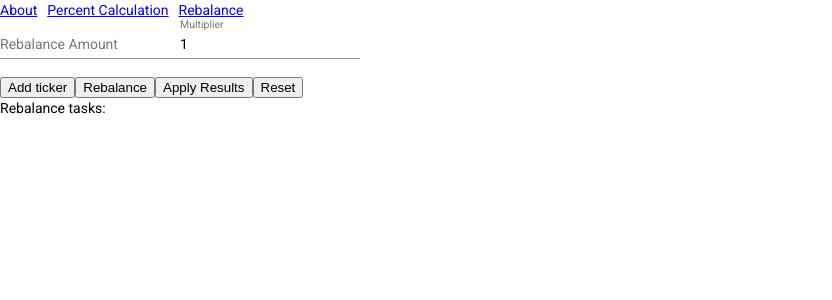
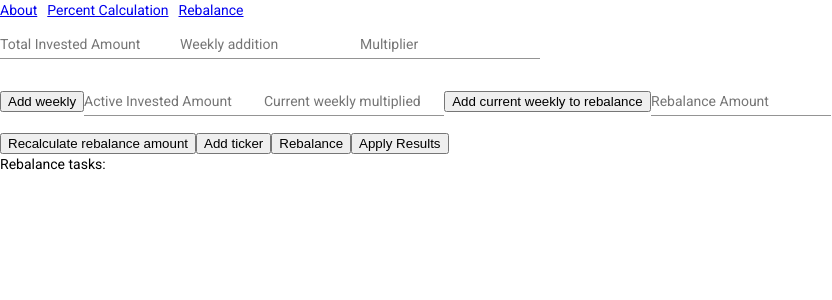
Before and after one commit to DefeNder93/defender-invest, an Angular app: page /rebalance in a window 1280 px wide. Shown: the top 300 px of the page, without its empty margins (0-832 px from the left). Built offline with nearby package versions, Linux system fonts and the light colour scheme.

Commit message:
impreved weekly rebalance, refactoring

```diff
--- a/src/app/rebalance/rebalance-common-params/rebalance-common-params.component.html
+++ b/src/app/rebalance/rebalance-common-params/rebalance-common-params.component.html
@@ -1,11 +1,29 @@
 <div [formGroup]="form">
+  <mat-form-field class="example-form-field">
+    <mat-label>Total Invested Amount</mat-label>
+    <input formControlName="totalInvestedAmount" matInput type="number">
+  </mat-form-field>
+  <mat-form-field class="example-form-field">
+    <mat-label>Weekly addition</mat-label>
+    <input formControlName="weeklyAddition" matInput type="number">
+  </mat-form-field>
+  <mat-form-field class="example-form-field">
+    <mat-label>Multiplier</mat-label>
+    <input formControlName="multiplier" matInput type="number">
+  </mat-form-field>
+  <br>
+  <button [disabled]="weeklyAdded$ | async" (click)="addWeekly()" type="button">Add weekly</button>
+  <mat-form-field class="example-form-field">
+    <mat-label>Active Invested Amount</mat-label>
+    <input formControlName="activeInvestedAmount" matInput type="number">
+  </mat-form-field>
+  <mat-form-field class="example-form-field">
+    <input formControlName="currentWeeklyMultiplied" matInput type="number">
+    <mat-label>Current weekly multiplied</mat-label>
+  </mat-form-field>
+  <button [disabled]="weeklyAddedToRebalance$ | async" (click)="addWeeklyToRebalance()" type="button">Add current weekly to rebalance</button>
   <mat-form-field class="example-form-field">
     <mat-label>Rebalance Amount</mat-label>
     <input formControlName="rebalanceAmount" matInput type="number">
   </mat-form-field>
-
-  <mat-form-field class="example-form-field">
-    <mat-label>Multiplier</mat-label>
-    <input formControlName="multiplier" matInput type="number">
-  </mat-form-field>
 </div>
--- a/src/app/rebalance/rebalance-common-params/rebalance-common-params.component.ts
+++ b/src/app/rebalance/rebalance-common-params/rebalance-common-params.component.ts
@@ -1,7 +1,17 @@
-import {ChangeDetectionStrategy, Component, EventEmitter, Input, OnDestroy, OnInit, Output} from '@angular/core';
+import {
+  ChangeDetectionStrategy,
+  Component,
+  EventEmitter,
+  Input,
+  OnChanges,
+  OnDestroy,
+  OnInit,
+  Output,
+  SimpleChanges
+} from '@angular/core';
 import {FormBuilder, FormGroup} from "@angular/forms";
 import {RebalanceParams} from "../../shared/models/rebalance-ticker.model";
-import {Subject} from "rxjs";
+import { BehaviorSubject, Subject } from "rxjs";
 import {debounceTime, takeUntil} from "rxjs/operators";
 
 @Component({
@@ -10,17 +20,25 @@ import {debounceTime, takeUntil} from "rxjs/operators";
   styleUrls: ['./rebalance-common-params.component.scss'],
   changeDetection: ChangeDetectionStrategy.OnPush
 })
-export class RebalanceCommonParamsComponent implements OnInit, OnDestroy {
+export class RebalanceCommonParamsComponent implements OnInit, OnDestroy, OnChanges {
 
   private onDestroy$: Subject<void> = new Subject();
 
   public form: FormGroup = this.fb.group({
-    rebalanceAmount: [null],
-    multiplier: [1],
+    totalInvestedAmount: [null],
+    weeklyAddition: [null],
+    multiplier: [null],
+    activeInvestedAmount: [null],
+    currentWeeklyMultiplied: [null],
+    rebalanceAmount: [null]
   });
+
+  public weeklyAdded$ = new BehaviorSubject(false);
+  public weeklyAddedToRebalance$ = new BehaviorSubject(false);
 
   @Output() paramsUpdate = new EventEmitter<RebalanceParams>();
   @Input() initialParams: RebalanceParams | null = null;
+  @Input() rebalanceAmount: number | null = null;
 
   constructor(private fb: FormBuilder) { }
 
@@ -39,4 +57,20 @@ export class RebalanceCommonParamsComponent implements OnInit, OnDestroy {
     this.onDestroy$.complete();
   }
 
+  addWeekly = () => {
+    this.weeklyAdded$.next(true);
+    this.form.patchValue({activeInvestedAmount: this.form.value.activeInvestedAmount + this.form.value.weeklyAddition})
+    this.form.patchValue({currentWeeklyMultiplied: Math.round(this.form.value.weeklyAddition * this.form.value.multiplier)})
+  }
+
+  addWeeklyToRebalance = () => {
+    this.weeklyAddedToRebalance$.next(true);
+    this.form.patchValue({rebalanceAmount: this.form.value.rebalanceAmount + this.form.value.currentWeeklyMultiplied, currentWeeklyMultiplied: null})
+  }
+
+  ngOnChanges(changes: SimpleChanges): void {
+    changes.rebalanceAmount?.currentValue &&
+      this.form.patchValue({rebalanceAmount: changes.rebalanceAmount.currentValue})
+  }
+
 }
--- a/src/app/rebalance/rebalance.component.html
+++ b/src/app/rebalance/rebalance.component.html
@@ -1,7 +1,10 @@
-<app-rebalance-common-params [initialParams]="rebalanceParams" (paramsUpdate)="updateParams($event)"></app-rebalance-common-params>
+<app-rebalance-common-params [rebalanceAmount]="rebalanceAmount$ | async" [initialParams]="rebalanceParams"
+                             (paramsUpdate)="updateParams($event)"></app-rebalance-common-params>
 
 <app-rebalance-ticker [results]="rebalanceResults$ | async" [index]="i" (removeTicker)="removeTicker($event)"
                       (changeTicker)="changeTicker()" [form]="form" *ngFor="let form of tickersForm.controls; let i = index"></app-rebalance-ticker>
+
+<button (click)="recalculateRebalanceAmount()" type="button">Recalculate rebalance amount</button>
 
 <button (click)="addTicker()" type="button">Add ticker</button>
 
@@ -9,7 +12,7 @@
 
 <button (click)="applyResults()" type="button">Apply Results</button>
 
-<button (click)="resetResults()" type="button">Reset</button>
+<!--<button (click)="resetResults()" type="button">Reset</button>-->
 
 <div>Rebalance tasks:</div>
 
--- a/src/app/rebalance/rebalance.component.ts
+++ b/src/app/rebalance/rebalance.component.ts
@@ -15,6 +15,7 @@ export class RebalanceComponent implements OnInit {
 
   rebalanceParams: RebalanceParams | null = this.storageService.getRebalanceParams();
   rebalanceResults$ = new BehaviorSubject<RebalanceResult[]>(this.storageService.getRebalanceResults());
+  rebalanceAmount$ = new BehaviorSubject<number | null>(null);
 
   tickersForm: FormArray = this.fb.array(
     this.getTickersForm()
@@ -70,11 +71,21 @@ export class RebalanceComponent implements OnInit {
 
   rebalance = () => {
     const rebalanceAmount = this.rebalanceParams?.rebalanceAmount ? this.rebalanceParams.rebalanceAmount : 0;
-    const rebalanceAmountMultiplied = this.rebalanceParams?.multiplier ? rebalanceAmount * this.rebalanceParams?.multiplier : rebalanceAmount;
-    const results = this.rebalanceService.rebalanceTickers(rebalanceAmountMultiplied, this.tickersForm.value);
+    const results = this.rebalanceService.rebalanceTickers(rebalanceAmount, this.tickersForm.value);
     results.length === 0 && alert('There is nothing to rebalance');
     this.rebalanceResults$.next(results);
     this.storageService.saveRebalanceResults(results);
+  }
+
+  recalculateRebalanceAmount = () => {
+    let sum = 0;
+    this.tickersForm.controls.forEach((control) => {
+      sum += control.value.currentAmount * control.value.currentPrice;
+      // console.log('value', control.value.currentAmount * control.value.currentPrice);
+    });
+    this.rebalanceAmount$.next(sum);
+    // console.log('controls', this.tickersForm.controls)
+    // this.rebalanceAmount$.next();
   }
 
   applyResults = () => {
--- a/src/app/shared/models/rebalance-ticker.model.ts
+++ b/src/app/shared/models/rebalance-ticker.model.ts
@@ -7,8 +7,12 @@ export interface RebalanceTicker {
 }
 
 export interface RebalanceParams {
+  totalInvestedAmount: number;
+  weeklyAddition: number;
+  multiplier: number;
+  activeInvestedAmount: number;
+  currentWeeklyMultiplied: number;
   rebalanceAmount: number;
-  multiplier: number;
 }
 
 export interface RebalanceResult {
```
Also changed, not shown: 1 other file (tests, documents, lock files or other folders).
